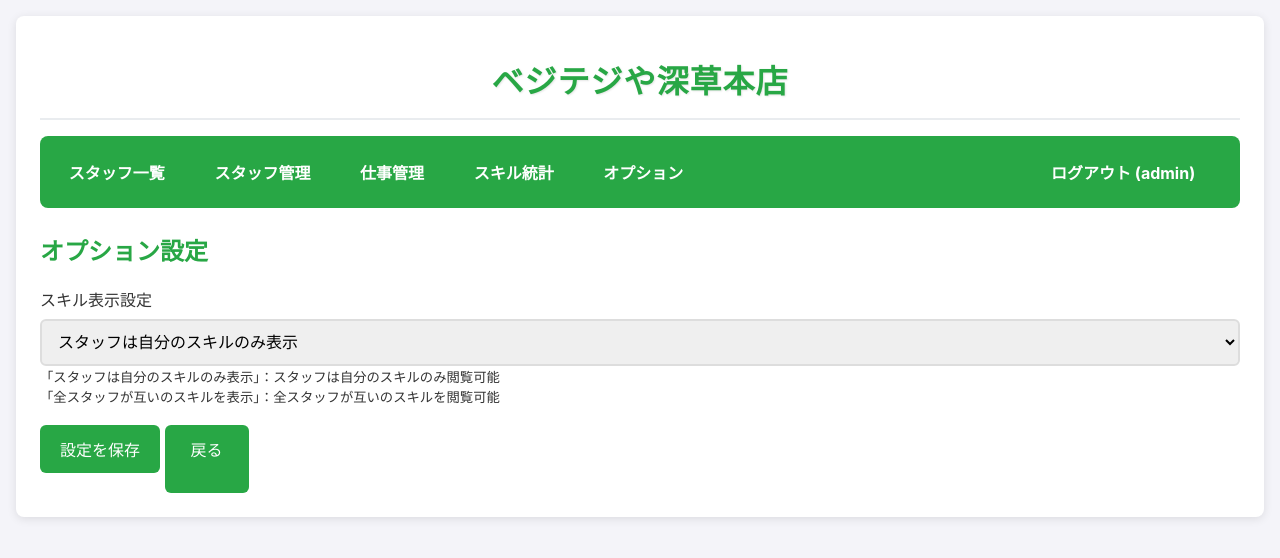
After one commit to highEna1000/vegetejiya-fukakusa, a Flask app: page /admin/settings in a window 1280 px wide. The commit adds this page. Shown: the top 558 px of the page. Run offline with Flask 3, Linux system fonts and the light colour scheme; a user stored in the database is signed in; some libraries are stand-ins or nearby versions.

Commit message:
スキル表示制限機能を追加
- 管理者がスタッフのスキル表示を制御可能なオプション機能を実装
- 制限モード：スタッフは自分のスキルのみ表示
- 開放モード：全スタッフが互いのスキルを表示
- 管理者用「オプション」メニューを追加
- デフォルトは制限モードで開始

🤖 Generated with [Claude Code](https://claude.ai/code)

Co-Authored-By: Claude <noreply@anthropic.com>

```diff
--- a/app.py
+++ b/app.py
@@ -64,6 +64,11 @@ class UserSkill(db.Model):
     can_do = db.Column(db.Boolean, default=False)
     task = db.relationship('Task')
 
+class Settings(db.Model):
+    id = db.Column(db.Integer, primary_key=True)
+    key = db.Column(db.String(100), unique=True, nullable=False)
+    value = db.Column(db.String(255), nullable=False)
+
 @login_manager.user_loader
 def load_user(user_id):
     return User.query.get(int(user_id))
@@ -96,6 +101,13 @@ class EditUserForm(FlaskForm):
 class TaskForm(FlaskForm):
     name = StringField('仕事内容', validators=[DataRequired(), Length(max=120)])
     submit = SubmitField('保存する')
+
+class SettingsForm(FlaskForm):
+    skill_visibility = SelectField('スキル表示設定',
+                                   choices=[('restricted', 'スタッフは自分のスキルのみ表示'),
+                                           ('all', '全スタッフが互いのスキルを表示')],
+                                   validators=[DataRequired()])
+    submit = SubmitField('設定を保存')
 
 
 # -----------------------------------------------------------
@@ -145,12 +157,23 @@ def initial_setup():
 @app.route('/dashboard')
 @login_required
 def dashboard():
+    # スキル表示設定を取得
+    skill_visibility_setting = Settings.query.filter_by(key='skill_visibility').first()
+    is_restricted = skill_visibility_setting and skill_visibility_setting.value == 'restricted'
+
+    # ユーザー一覧を取得
     users = User.query.filter(User.username != 'admin').order_by(User.order_index, User.id).all()
+
+    # スキル表示制限がある場合、スタッフは自分のみ表示
+    if is_restricted and current_user.role != 'admin':
+        users = [user for user in users if user.id == current_user.id]
+
     tasks = Task.query.all()
     skill_data = {}
     for user in users:
         skill_data[user.id] = {skill.task_id: skill.can_do for skill in user.skills}
-    return render_template('dashboard.html', users=users, tasks=tasks, skill_data=skill_data)
+
+    return render_template('dashboard.html', users=users, tasks=tasks, skill_data=skill_data, is_restricted=is_restricted)
 
 # -----------------------------------------------------------
 # 5. 管理者用ページ
@@ -492,6 +515,33 @@ def delete_task(task_id):
     flash(f'仕事「{task_to_delete.name}」を削除しました。')
     return redirect(url_for('manage_tasks'))
 
+@app.route('/admin/settings', methods=['GET', 'POST'])
+@admin_required
+def admin_settings():
+    form = SettingsForm()
+
+    if form.validate_on_submit():
+        # スキル表示設定を更新
+        skill_visibility_setting = Settings.query.filter_by(key='skill_visibility').first()
+        if skill_visibility_setting:
+            skill_visibility_setting.value = form.skill_visibility.data
+        else:
+            skill_visibility_setting = Settings(key='skill_visibility', value=form.skill_visibility.data)
+            db.session.add(skill_visibility_setting)
+
+        db.session.commit()
+        flash('設定を更新しました。')
+        return redirect(url_for('admin_settings'))
+
+    # 現在の設定を取得してフォームに反映
+    skill_visibility_setting = Settings.query.filter_by(key='skill_visibility').first()
+    if skill_visibility_setting:
+        form.skill_visibility.data = skill_visibility_setting.value
+    else:
+        form.skill_visibility.data = 'restricted'  # デフォルト値
+
+    return render_template('admin_settings.html', form=form)
+
 # -----------------------------------------------------------
 # 6. アプリケーションの実行と初期設定
 # -----------------------------------------------------------
@@ -517,6 +567,12 @@ def init_database():
                     task.order_index = index + 1
         except Exception as e:
             print(f"Note: order_index update skipped: {e}")
+
+        # 設定を初期化（存在しない場合のみ）
+        if not Settings.query.filter_by(key='skill_visibility').first():
+            print("Creating initial settings...")
+            skill_visibility_setting = Settings(key='skill_visibility', value='restricted')
+            db.session.add(skill_visibility_setting)
 
         db.session.commit()
         print("Database initialized.")
--- /dev/null
+++ b/templates/admin_settings.html
@@ -0,0 +1,29 @@
+{% extends "base.html" %}
+
+{% block title %}オプション設定{% endblock %}
+
+{% block content %}
+  <div class="admin-layout">
+    <div class="settings-section">
+      <h2>オプション設定</h2>
+
+      <form method="POST" class="settings-form">
+        {{ form.hidden_tag() }}
+
+        <div class="form-group">
+          {{ form.skill_visibility.label(class="form-label") }}
+          {{ form.skill_visibility(class="form-select") }}
+          <small class="form-help">
+            「スタッフは自分のスキルのみ表示」：スタッフは自分のスキルのみ閲覧可能<br>
+            「全スタッフが互いのスキルを表示」：全スタッフが互いのスキルを閲覧可能
+          </small>
+        </div>
+
+        <div class="form-actions">
+          {{ form.submit(class="btn btn-primary") }}
+          <a href="{{ url_for('dashboard') }}" class="btn btn-secondary">戻る</a>
+        </div>
+      </form>
+    </div>
+  </div>
+{% endblock %}
--- a/templates/base.html
+++ b/templates/base.html
@@ -290,6 +290,7 @@
               <a href="{{ url_for('manage_users') }}">スタッフ管理</a>
               <a href="{{ url_for('manage_tasks') }}">仕事管理</a>
               <a href="{{ url_for('skill_stats') }}">スキル統計</a>
+              <a href="{{ url_for('admin_settings') }}">オプション</a>
             {% endif %}
           </div>
           <div class="nav-right">
```
